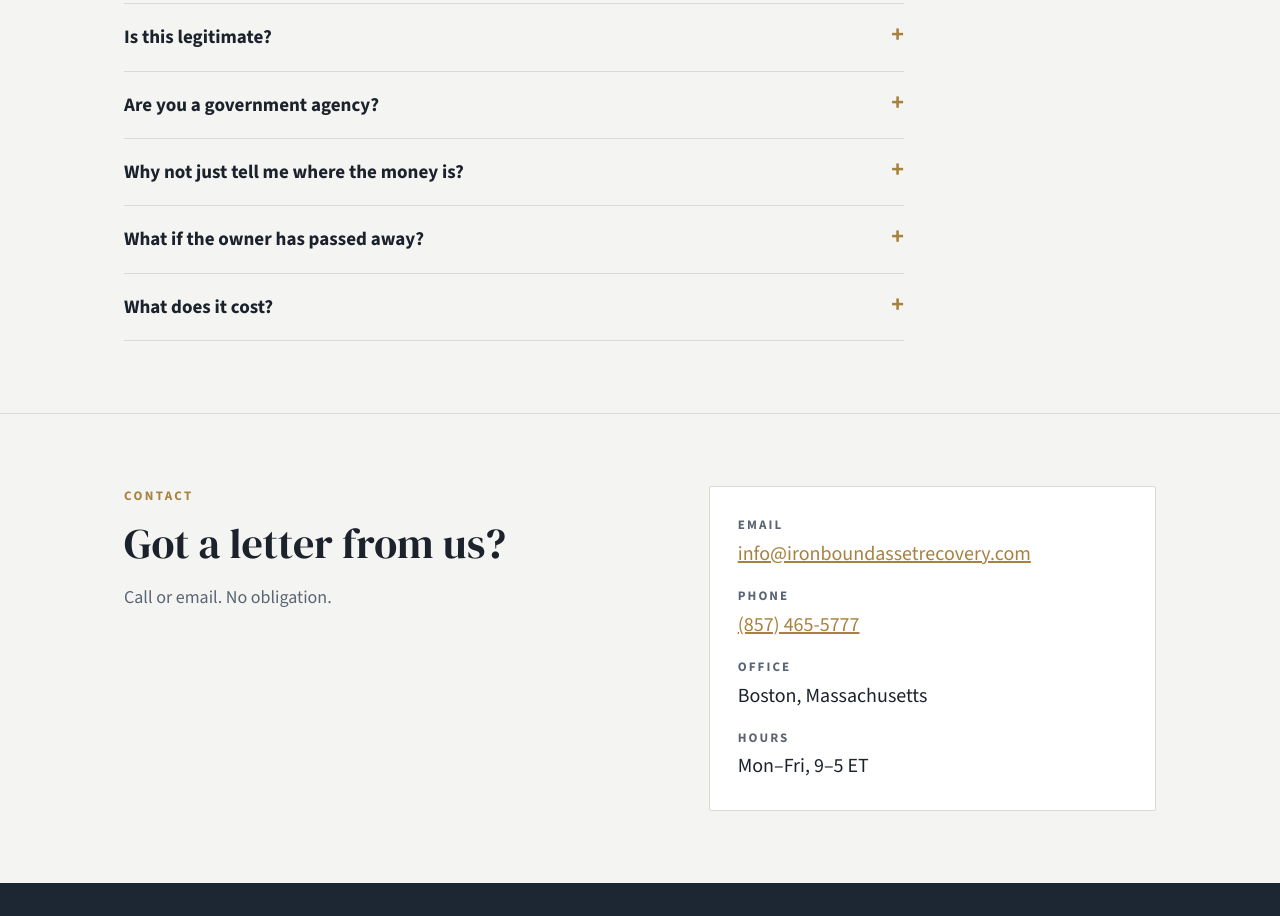
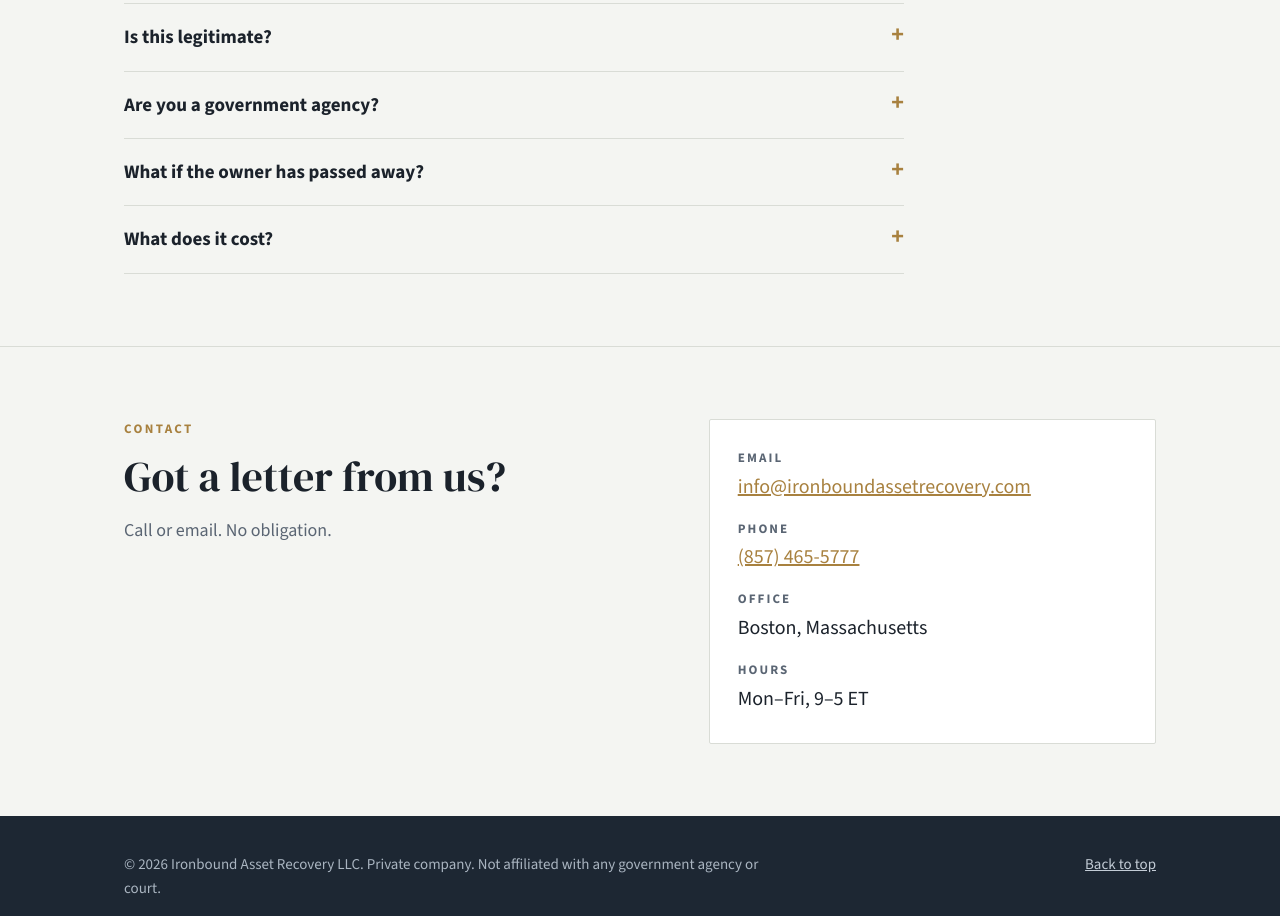
Before and after one commit to jrabb-lgtm/ironbound-site, a plain HTML site: page index.html in a window 1280 px wide. Shown: the part 1704-2620 px from the top of the page. Drawn offline with nearby package versions, Linux system fonts and the light colour scheme.

Commit message:
Remove 'Why not just tell me' FAQ

```diff
--- a/index.html
+++ b/index.html
@@ -165,7 +165,6 @@ footer p{margin:0;max-width:44em}
       <div class="faq">
         <details><summary>Is this legitimate?</summary><p>Yes. We're a registered Massachusetts company. We never ask for money up front or for bank passwords. Everything is in writing, and your own attorney is welcome to review it.</p></details>
         <details><summary>Are you a government agency?</summary><p>No. We're a private company, not affiliated with any state, court or government office.</p></details>
-        <details><summary>Why not just tell me where the money is?</summary><p>Finding it and proving who it belongs to is the work. We share the details once we have an agreement.</p></details>
         <details><summary>What if the owner has passed away?</summary><p>That's most of what we do. We identify the heirs and our attorneys handle probate, at no cost to you.</p></details>
         <details><summary>What does it cost?</summary><p>Nothing unless we succeed. Our fee is a percentage of what's recovered, agreed in writing first.</p></details>
       </div>
```
